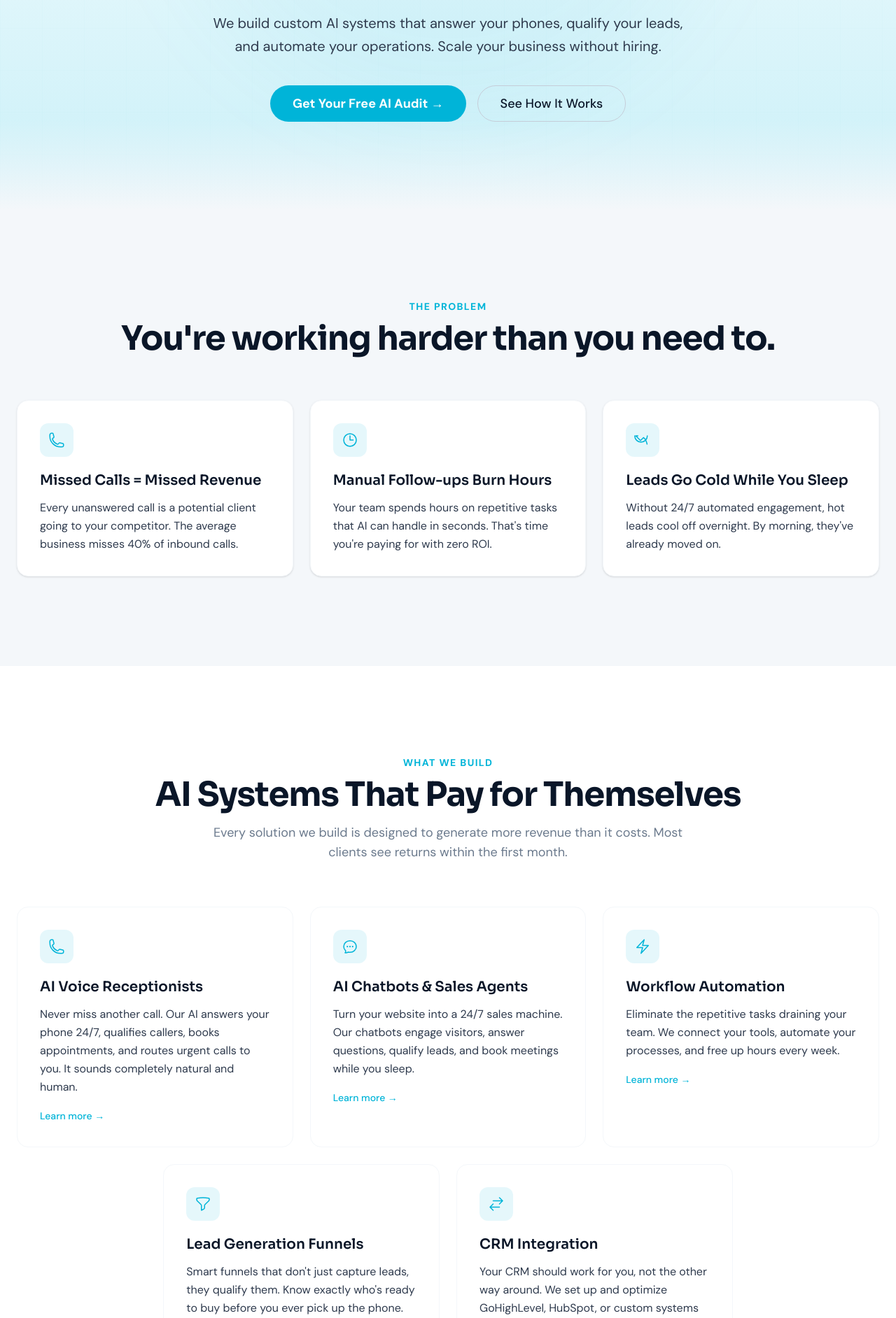
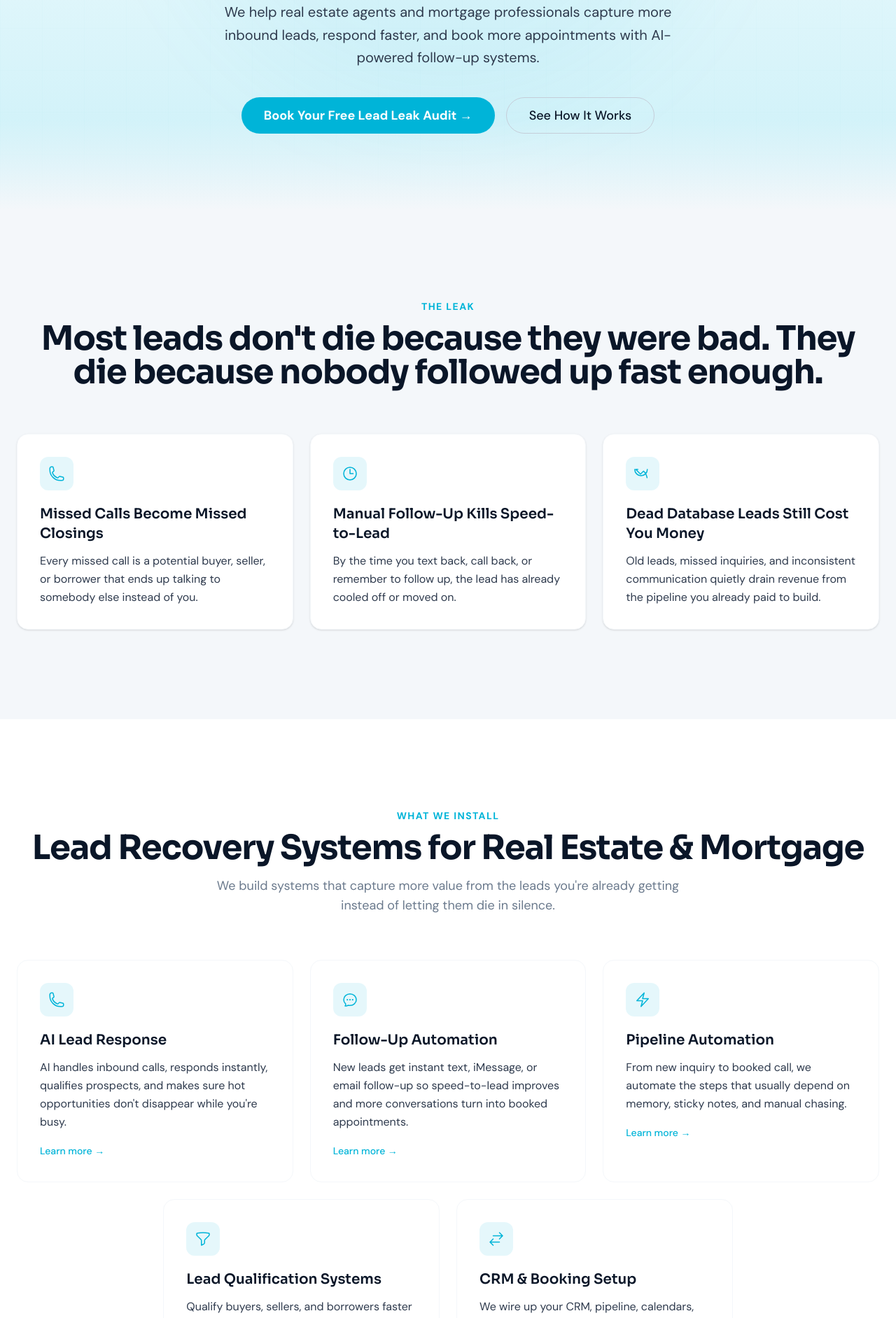
Before and after one commit to wirigc/wirig-ai, a Next.js app: page / in a window 1280 px wide. Shown: the part 500-2384 px from the top of the page at 70% size. Built offline with nearby package versions, Linux system fonts and the light colour scheme.

Commit message:
feat: rebrand homepage for real estate and mortgage

```diff
--- a/src/app/page.tsx
+++ b/src/app/page.tsx
@@ -24,20 +24,16 @@ export default function Home() {
           <div className="animate-fade-in-up">
             <div className="inline-flex items-center gap-2 px-4 py-1.5 rounded-full border border-teal/30 text-sm text-teal mb-8 font-sans">
               <span className="w-2 h-2 rounded-full bg-teal animate-pulse" />
-              Trusted by businesses across Utah
+              Built for real estate & mortgage professionals
             </div>
           </div>
 
           <h1 className="font-heading text-4xl sm:text-5xl md:text-6xl lg:text-7xl font-bold tracking-tight leading-[1.1] mb-6 animate-fade-in-up-delay-1 text-navy">
-            Your Business Is Losing Money Every Hour It Runs{' '}
-            <span className="text-transparent bg-clip-text bg-gradient-to-r from-teal to-teal-accent">
-              Without AI
-            </span>
+            Stop Losing Leads to Missed Calls and Slow Follow-Up
           </h1>
 
           <p className="text-lg md:text-xl text-gray-700 max-w-2xl mx-auto mb-10 leading-relaxed animate-fade-in-up-delay-2 font-sans">
-            We build custom AI systems that answer your phones, qualify your leads, and automate
-            your operations. Scale your business without hiring.
+            We help real estate agents and mortgage professionals capture more inbound leads, respond faster, and book more appointments with AI-powered follow-up systems.
           </p>
 
           <div className="flex flex-col sm:flex-row items-center justify-center gap-4 animate-fade-in-up-delay-3">
@@ -45,7 +41,7 @@ export default function Home() {
               href="#audit"
               className="inline-flex items-center justify-center h-13 px-8 rounded-full bg-teal text-white font-semibold text-lg hover:bg-teal-light transition-all hover:shadow-[0_0_30px_rgba(0,180,216,0.3)] font-sans"
             >
-              Get Your Free AI Audit &rarr;
+              Book Your Free Lead Leak Audit &rarr;
             </a>
             <a
               href="#how-it-works"
@@ -65,10 +61,10 @@ export default function Home() {
         <div className="max-w-7xl mx-auto px-6">
           <div className="text-center mb-16">
             <p className="text-teal text-sm font-semibold uppercase tracking-widest mb-3 font-sans">
-              The Problem
+              The Leak
             </p>
             <h2 className="font-heading text-3xl md:text-4xl lg:text-5xl font-bold tracking-tight text-navy">
-              You&apos;re working harder than you need to.
+              Most leads don&apos;t die because they were bad. They die because nobody followed up fast enough.
             </h2>
           </div>
 
@@ -79,10 +75,9 @@ export default function Home() {
                   <path strokeLinecap="round" strokeLinejoin="round" d="M2.25 6.75c0 8.284 6.716 15 15 15h2.25a2.25 2.25 0 002.25-2.25v-1.372c0-.516-.351-.966-.852-1.091l-4.423-1.106c-.44-.11-.902.055-1.173.417l-.97 1.293c-.282.376-.769.542-1.21.38a12.035 12.035 0 01-7.143-7.143c-.162-.441.004-.928.38-1.21l1.293-.97c.363-.271.527-.734.417-1.173L6.963 3.102a1.125 1.125 0 00-1.091-.852H4.5A2.25 2.25 0 002.25 4.5v2.25z" />
                 </svg>
               </div>
-              <h3 className="font-heading text-xl font-semibold mb-3 text-navy">Missed Calls = Missed Revenue</h3>
+              <h3 className="font-heading text-xl font-semibold mb-3 text-navy">Missed Calls Become Missed Closings</h3>
               <p className="text-gray-700 leading-relaxed font-sans">
-                Every unanswered call is a potential client going to your competitor. The average
-                business misses 40% of inbound calls.
+                Every missed call is a potential buyer, seller, or borrower that ends up talking to somebody else instead of you.
               </p>
             </div>
 
@@ -92,10 +87,9 @@ export default function Home() {
                   <path strokeLinecap="round" strokeLinejoin="round" d="M12 6v6h4.5m4.5 0a9 9 0 11-18 0 9 9 0 0118 0z" />
                 </svg>
               </div>
-              <h3 className="font-heading text-xl font-semibold mb-3 text-navy">Manual Follow-ups Burn Hours</h3>
+              <h3 className="font-heading text-xl font-semibold mb-3 text-navy">Manual Follow-Up Kills Speed-to-Lead</h3>
               <p className="text-gray-700 leading-relaxed font-sans">
-                Your team spends hours on repetitive tasks that AI can handle in seconds. That&apos;s
-                time you&apos;re paying for with zero ROI.
+                By the time you text back, call back, or remember to follow up, the lead has already cooled off or moved on.
               </p>
             </div>
 
@@ -105,10 +99,9 @@ export default function Home() {
                   <path strokeLinecap="round" strokeLinejoin="round" d="M2.25 6L9 12.75l4.286-4.286a11.948 11.948 0 014.306 6.43l.776 2.898M2.25 6l3 3m-3-3h3m13.5 0a9 9 0 11-18 0" />
                 </svg>
               </div>
-              <h3 className="font-heading text-xl font-semibold mb-3 text-navy">Leads Go Cold While You Sleep</h3>
+              <h3 className="font-heading text-xl font-semibold mb-3 text-navy">Dead Database Leads Still Cost You Money</h3>
               <p className="text-gray-700 leading-relaxed font-sans">
-                Without 24/7 automated engagement, hot leads cool off overnight. By morning,
-                they&apos;ve already moved on.
+                Old leads, missed inquiries, and inconsistent communication quietly drain revenue from the pipeline you already paid to build.
               </p>
             </div>
           </div>
@@ -120,29 +113,27 @@ export default function Home() {
         <div className="max-w-7xl mx-auto px-6">
           <div className="text-center mb-16">
             <p className="text-teal text-sm font-semibold uppercase tracking-widest mb-3 font-sans">
-              What We Build
+              What We Install
             </p>
             <h2 className="font-heading text-3xl md:text-4xl lg:text-5xl font-bold tracking-tight mb-4 text-navy">
-              AI Systems That Pay for Themselves
+              Lead Recovery Systems for Real Estate & Mortgage
             </h2>
             <p className="text-lg text-gray-500 max-w-2xl mx-auto font-sans">
-              Every solution we build is designed to generate more revenue than it costs.
-              Most clients see returns within the first month.
+              We build systems that capture more value from the leads you&apos;re already getting instead of letting them die in silence.
             </p>
           </div>
 
           <div className="flex flex-wrap justify-center gap-6">
-            {/* AI Voice Receptionists */}
+            {/* AI Lead Response */}
             <div className="group relative bg-white border border-gray-100 rounded-2xl p-8 hover:border-teal/20 hover:shadow-md transition-all duration-300 w-full md:w-[calc(50%-12px)] lg:w-[calc(33.333%-16px)]">
               <div className="w-12 h-12 rounded-xl bg-teal/10 flex items-center justify-center mb-5">
                 <svg className="w-6 h-6 text-teal" fill="none" viewBox="0 0 24 24" stroke="currentColor" strokeWidth={1.5}>
                   <path strokeLinecap="round" strokeLinejoin="round" d="M2.25 6.75c0 8.284 6.716 15 15 15h2.25a2.25 2.25 0 002.25-2.25v-1.372c0-.516-.351-.966-.852-1.091l-4.423-1.106c-.44-.11-.902.055-1.173.417l-.97 1.293c-.282.376-.769.542-1.21.38a12.035 12.035 0 01-7.143-7.143c-.162-.441.004-.928.38-1.21l1.293-.97c.363-.271.527-.734.417-1.173L6.963 3.102a1.125 1.125 0 00-1.091-.852H4.5A2.25 2.25 0 002.25 4.5v2.25z" />
                 </svg>
               </div>
-              <h3 className="font-heading text-xl font-semibold mb-3 text-navy">AI Voice Receptionists</h3>
+              <h3 className="font-heading text-xl font-semibold mb-3 text-navy">AI Lead Response</h3>
               <p className="text-gray-700 leading-relaxed font-sans mb-4">
-                Never miss another call. Our AI answers your phone 24/7, qualifies callers, books
-                appointments, and routes urgent calls to you. It sounds completely natural and human.
+                AI handles inbound calls, responds instantly, qualifies prospects, and makes sure hot opportunities don&apos;t disappear while you&apos;re busy.
               </p>
               <a href="/services/ai-voice-receptionists" className="text-teal text-sm font-sans font-medium group-hover:underline">
                 Learn more &rarr;
@@ -156,61 +147,57 @@ export default function Home() {
                   <path strokeLinecap="round" strokeLinejoin="round" d="M8.625 12a.375.375 0 11-.75 0 .375.375 0 01.75 0zm0 0H8.25m4.125 0a.375.375 0 11-.75 0 .375.375 0 01.75 0zm0 0H12m4.125 0a.375.375 0 11-.75 0 .375.375 0 01.75 0zm0 0h-.375M21 12c0 4.556-4.03 8.25-9 8.25a9.764 9.764 0 01-2.555-.337A5.972 5.972 0 015.41 20.97a5.969 5.969 0 01-.474-.065 4.48 4.48 0 00.978-2.025c.09-.457-.133-.901-.467-1.226C3.93 16.178 3 14.189 3 12c0-4.556 4.03-8.25 9-8.25s9 3.694 9 8.25z" />
                 </svg>
               </div>
-              <h3 className="font-heading text-xl font-semibold mb-3 text-navy">AI Chatbots & Sales Agents</h3>
+              <h3 className="font-heading text-xl font-semibold mb-3 text-navy">Follow-Up Automation</h3>
               <p className="text-gray-700 leading-relaxed font-sans mb-4">
-                Turn your website into a 24/7 sales machine. Our chatbots engage visitors, answer
-                questions, qualify leads, and book meetings while you sleep.
+                New leads get instant text, iMessage, or email follow-up so speed-to-lead improves and more conversations turn into booked appointments.
               </p>
               <a href="/services/ai-chatbots" className="text-teal text-sm font-sans font-medium group-hover:underline">
                 Learn more &rarr;
               </a>
             </div>
 
-            {/* Workflow Automation */}
+            {/* Pipeline Automation */}
             <div className="group relative bg-white border border-gray-100 rounded-2xl p-8 hover:border-teal/20 hover:shadow-md transition-all duration-300 w-full md:w-[calc(50%-12px)] lg:w-[calc(33.333%-16px)]">
               <div className="w-12 h-12 rounded-xl bg-teal/10 flex items-center justify-center mb-5">
                 <svg className="w-6 h-6 text-teal" fill="none" viewBox="0 0 24 24" stroke="currentColor" strokeWidth={1.5}>
                   <path strokeLinecap="round" strokeLinejoin="round" d="M3.75 13.5l10.5-11.25L12 10.5h8.25L9.75 21.75 12 13.5H3.75z" />
                 </svg>
               </div>
-              <h3 className="font-heading text-xl font-semibold mb-3 text-navy">Workflow Automation</h3>
+              <h3 className="font-heading text-xl font-semibold mb-3 text-navy">Pipeline Automation</h3>
               <p className="text-gray-700 leading-relaxed font-sans mb-4">
-                Eliminate the repetitive tasks draining your team. We connect your tools, automate
-                your processes, and free up hours every week.
+                From new inquiry to booked call, we automate the steps that usually depend on memory, sticky notes, and manual chasing.
               </p>
               <a href="/services/workflow-automation" className="text-teal text-sm font-sans font-medium group-hover:underline">
                 Learn more &rarr;
               </a>
             </div>
 
-            {/* Lead Generation Funnels */}
+            {/* Lead Qualification Systems */}
             <div className="group relative bg-white border border-gray-100 rounded-2xl p-8 hover:border-teal/20 hover:shadow-md transition-all duration-300 w-full md:w-[calc(50%-12px)] lg:w-[calc(33.333%-16px)]">
               <div className="w-12 h-12 rounded-xl bg-teal/10 flex items-center justify-center mb-5">
                 <svg className="w-6 h-6 text-teal" fill="none" viewBox="0 0 24 24" stroke="currentColor" strokeWidth={1.5}>
                   <path strokeLinecap="round" strokeLinejoin="round" d="M12 3c2.755 0 5.455.232 8.083.678.533.09.917.556.917 1.096v1.044a2.25 2.25 0 01-.659 1.591l-5.432 5.432a2.25 2.25 0 00-.659 1.591v2.927a2.25 2.25 0 01-1.244 2.013L9.75 21v-6.568a2.25 2.25 0 00-.659-1.591L3.659 7.409A2.25 2.25 0 013 5.818V4.774c0-.54.384-1.006.917-1.096A48.32 48.32 0 0112 3z" />
                 </svg>
               </div>
-              <h3 className="font-heading text-xl font-semibold mb-3 text-navy">Lead Generation Funnels</h3>
+              <h3 className="font-heading text-xl font-semibold mb-3 text-navy">Lead Qualification Systems</h3>
               <p className="text-gray-700 leading-relaxed font-sans mb-4">
-                Smart funnels that don&apos;t just capture leads, they qualify them. Know
-                exactly who&apos;s ready to buy before you ever pick up the phone.
+                Qualify buyers, sellers, and borrowers faster so you know who&apos;s serious, who needs nurture, and who should be booked now.
               </p>
               <a href="/services/lead-generation-funnels" className="text-teal text-sm font-sans font-medium group-hover:underline">
                 Learn more &rarr;
               </a>
             </div>
 
-            {/* CRM Integration */}
+            {/* CRM & Booking Setup */}
             <div className="group relative bg-white border border-gray-100 rounded-2xl p-8 hover:border-teal/20 hover:shadow-md transition-all duration-300 w-full md:w-[calc(50%-12px)] lg:w-[calc(33.333%-16px)]">
               <div className="w-12 h-12 rounded-xl bg-teal/10 flex items-center justify-center mb-5">
                 <svg className="w-6 h-6 text-teal" fill="none" viewBox="0 0 24 24" stroke="currentColor" strokeWidth={1.5}>
                   <path strokeLinecap="round" strokeLinejoin="round" d="M7.5 21L3 16.5m0 0L7.5 12M3 16.5h13.5m0-13.5L21 7.5m0 0L16.5 12M21 7.5H7.5" />
                 </svg>
               </div>
-              <h3 className="font-heading text-xl font-semibold mb-3 text-navy">CRM Integration</h3>
+              <h3 className="font-heading text-xl font-semibold mb-3 text-navy">CRM & Booking Setup</h3>
               <p className="text-gray-700 leading-relaxed font-sans mb-4">
-                Your CRM should work for you, not the other way around. We set up and optimize
-                GoHighLevel, HubSpot, or custom systems so nothing falls through the cracks.
+                We wire up your CRM, pipeline, calendars, and automations so leads get routed correctly and appointments actually get booked.
               </p>
               <a href="/services/crm-integration" className="text-teal text-sm font-sans font-medium group-hover:underline">
                 Learn more &rarr;
@@ -228,7 +215,7 @@ export default function Home() {
               How It Works
             </p>
             <h2 className="font-heading text-3xl md:text-4xl lg:text-5xl font-bold tracking-tight text-navy">
-              From First Call to Fully Automated in 14 Days
+              From New Lead to Booked Conversation
             </h2>
           </div>
 
@@ -237,12 +224,11 @@ export default function Home() {
               <div className="w-16 h-16 rounded-2xl bg-teal/10 border border-teal/20 flex items-center justify-center mx-auto mb-6">
                 <span className="font-heading text-2xl font-bold text-teal">1</span>
               </div>
-              <h3 className="font-heading text-xl font-semibold mb-3 text-navy">Free AI Audit</h3>
+              <h3 className="font-heading text-xl font-semibold mb-3 text-navy">Lead Leak Audit</h3>
               <p className="text-gray-700 leading-relaxed font-sans">
-                We analyze your business operations, identify automation opportunities, and show you
-                exactly how much time and money you&apos;re leaving on the table.
+                We look at where leads are leaking, where response time is too slow, and what&apos;s costing you conversations and commissions.
               </p>
-              <p className="text-teal text-sm font-sans font-medium mt-3">Takes 15 minutes</p>
+              <p className="text-teal text-sm font-sans font-medium mt-3">Takes 30 minutes</p>
               <div className="hidden md:block absolute top-8 left-[calc(50%+40px)] w-[calc(100%-80px)] h-px bg-gradient-to-r from-teal/30 to-teal/10" />
             </div>
 
@@ -250,10 +236,9 @@ export default function Home() {
               <div className="w-16 h-16 rounded-2xl bg-teal/10 border border-teal/20 flex items-center justify-center mx-auto mb-6">
                 <span className="font-heading text-2xl font-bold text-teal">2</span>
               </div>
-              <h3 className="font-heading text-xl font-semibold mb-3 text-navy">Custom Build</h3>
+              <h3 className="font-heading text-xl font-semibold mb-3 text-navy">System Setup</h3>
               <p className="text-gray-700 leading-relaxed font-sans">
-                We design and build your AI systems from scratch, tailored to your business,
-                your tools, and your workflow. No templates, no cookie-cutter solutions.
+                We install the lead response, follow-up, qualification, and booking systems that fit your business and how your team actually works.
               </p>
               <div className="hidden md:block absolute top-8 left-[calc(50%+40px)] w-[calc(100%-80px)] h-px bg-gradient-to-r from-teal/30 to-teal/10" />
             </div>
@@ -262,10 +247,9 @@ export default function Home() {
               <div className="w-16 h-16 rounded-2xl bg-teal/10 border border-teal/20 flex items-center justify-center mx-auto mb-6">
                 <span className="font-heading text-2xl font-bold text-teal">3</span>
               </div>
-              <h3 className="font-heading text-xl font-semibold mb-3 text-navy">Launch & Scale</h3>
+              <h3 className="font-heading text-xl font-semibold mb-3 text-navy">Launch & Optimize</h3>
               <p className="text-gray-700 leading-relaxed font-sans">
-                We deploy, test, and optimize everything. Then we stick around to make sure it keeps
-                performing. Most clients see ROI within the first 30 days.
+                We launch, test, and tighten the system so more inbound leads turn into real conversations, appointments, and opportunities.
               </p>
             </div>
           </div>
@@ -280,7 +264,7 @@ export default function Home() {
               Results
             </p>
             <h2 className="font-heading text-3xl md:text-4xl lg:text-5xl font-bold tracking-tight text-navy">
-              The Numbers Speak for Themselves
+              Why This Matters
             </h2>
           </div>
 
@@ -290,7 +274,7 @@ export default function Home() {
                 40%
               </div>
               <p className="text-gray-700 font-sans text-sm md:text-base">
-                of calls missed by the average business. Ours miss zero.
+                of inbound leads can go cold when follow-up is slow or inconsistent.
               </p>
             </div>
             <div className="text-center p-6 md:p-8 rounded-2xl bg-white border border-gray-100 shadow-sm">
@@ -298,7 +282,7 @@ export default function Home() {
                 14 days
               </div>
               <p className="text-gray-700 font-sans text-sm md:text-base">
-                average time from kickoff to fully deployed AI system
+                from first inquiry to booked call should feel fast, not manual.
               </p>
             </div>
             <div className="text-center p-6 md:p-8 rounded-2xl bg-white border border-gray-100 shadow-sm">
@@ -306,7 +290,7 @@ export default function Home() {
                 $3,200
               </div>
               <p className="text-gray-700 font-sans text-sm md:text-base">
-                average monthly savings per client from automation
+                in potential monthly revenue can disappear when leads slip through.
               </p>
             </div>
             <div className="text-center p-6 md:p-8 rounded-2xl bg-white border border-gray-100 shadow-sm">
@@ -314,7 +298,7 @@ export default function Home() {
                 24/7
               </div>
               <p className="text-gray-700 font-sans text-sm md:text-base">
-                your AI works around the clock. No sick days, no breaks.
+                lead response helps you capture demand while competitors stay slow.
               </p>
             </div>
           </div>
@@ -327,14 +311,13 @@ export default function Home() {
         <div className="max-w-7xl mx-auto px-6">
           <div className="text-center mb-12">
             <p className="text-teal text-sm font-semibold uppercase tracking-widest mb-3 font-sans">
-              Free AI Audit
+              Lead Leak Audit
             </p>
             <h2 className="font-heading text-3xl md:text-4xl lg:text-5xl font-bold tracking-tight text-navy mb-4">
-              See How Much Your Business Could Save with AI
+              See Where Your Leads Are Leaking
             </h2>
             <p className="text-lg text-gray-500 max-w-2xl mx-auto font-sans">
-              Answer a few quick questions and we&apos;ll show you exactly where AI can save you time
-              and money.
+              Answer a few quick questions and we&apos;ll show you where missed calls, slow follow-up, and inconsistent communication may be costing you real business.
             </p>
           </div>
 
@@ -356,17 +339,16 @@ export default function Home() {
 
         <div className="relative z-10 max-w-3xl mx-auto px-6 text-center">
           <h2 className="font-heading text-3xl md:text-4xl lg:text-5xl font-bold tracking-tight mb-6 text-navy">
-            Stop Losing Money to Manual Work
+            Stop Losing Leads You Already Paid For
           </h2>
           <p className="text-lg md:text-xl text-gray-700 max-w-xl mx-auto mb-10 leading-relaxed font-sans">
-            Every day without AI automation is another day of missed calls, cold leads, and wasted
-            hours.
+            Every day without a proper lead recovery system is another day of missed conversations, dead follow-up, and lost deals.
           </p>
           <a
             href="#audit"
             className="inline-flex items-center justify-center h-14 px-10 rounded-full bg-teal text-white font-semibold text-lg hover:bg-teal-light transition-all hover:shadow-[0_0_40px_rgba(0,180,216,0.4)] font-sans"
           >
-            Get Your Free AI Audit &rarr;
+            Book Your Free Lead Leak Audit &rarr;
           </a>
         </div>
       </section>
@@ -396,7 +378,7 @@ export default function Home() {
                 <a href="#services" className="text-sm text-gray-500 hover:text-white transition-colors font-sans">Services</a>
                 <a href="#how-it-works" className="text-sm text-gray-500 hover:text-white transition-colors font-sans">How It Works</a>
                 <a href="#results" className="text-sm text-gray-500 hover:text-white transition-colors font-sans">Results</a>
-                <a href="#audit" className="text-sm text-gray-500 hover:text-white transition-colors font-sans">AI Audit</a>
+                <a href="#audit" className="text-sm text-gray-500 hover:text-white transition-colors font-sans">Lead Leak Audit</a>
               </div>
               <a href="mailto:carter@wirig.ai" className="text-sm text-teal hover:text-teal-light transition-colors font-sans">
                 carter@wirig.ai
```
